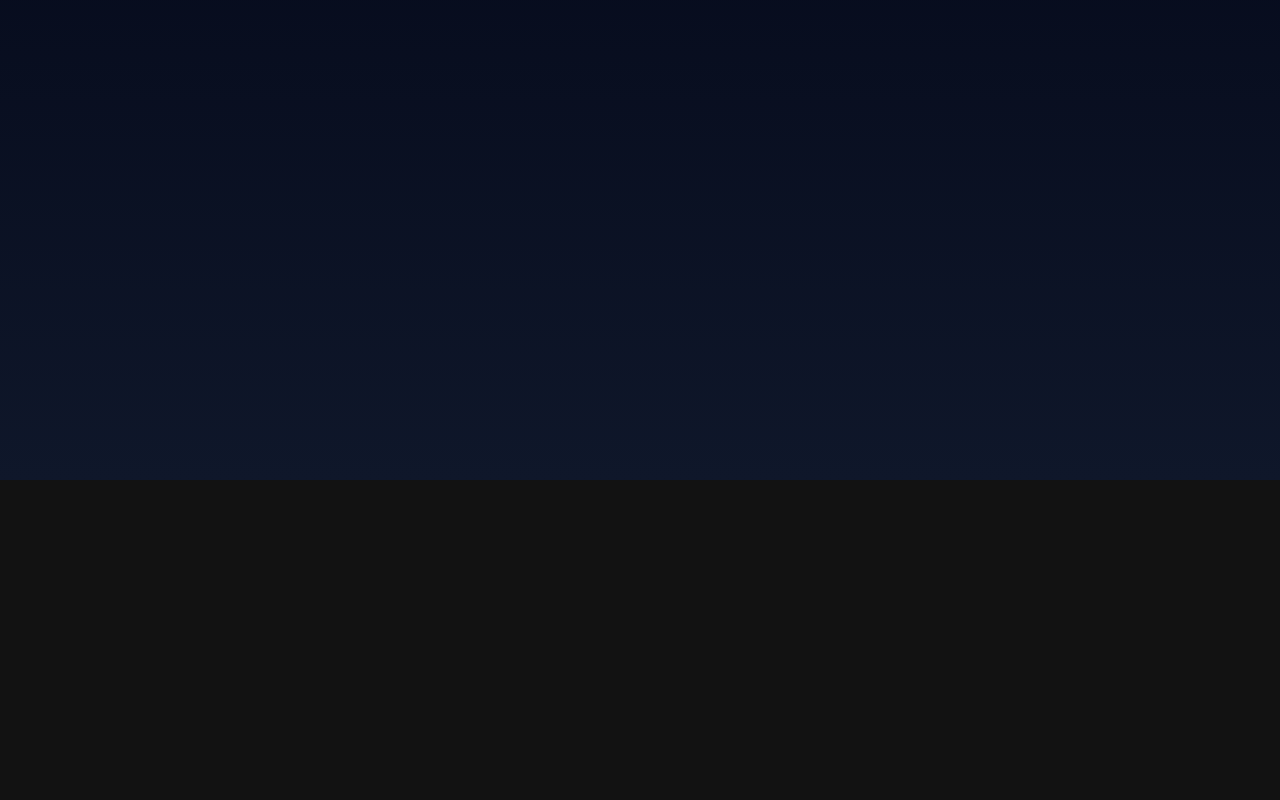
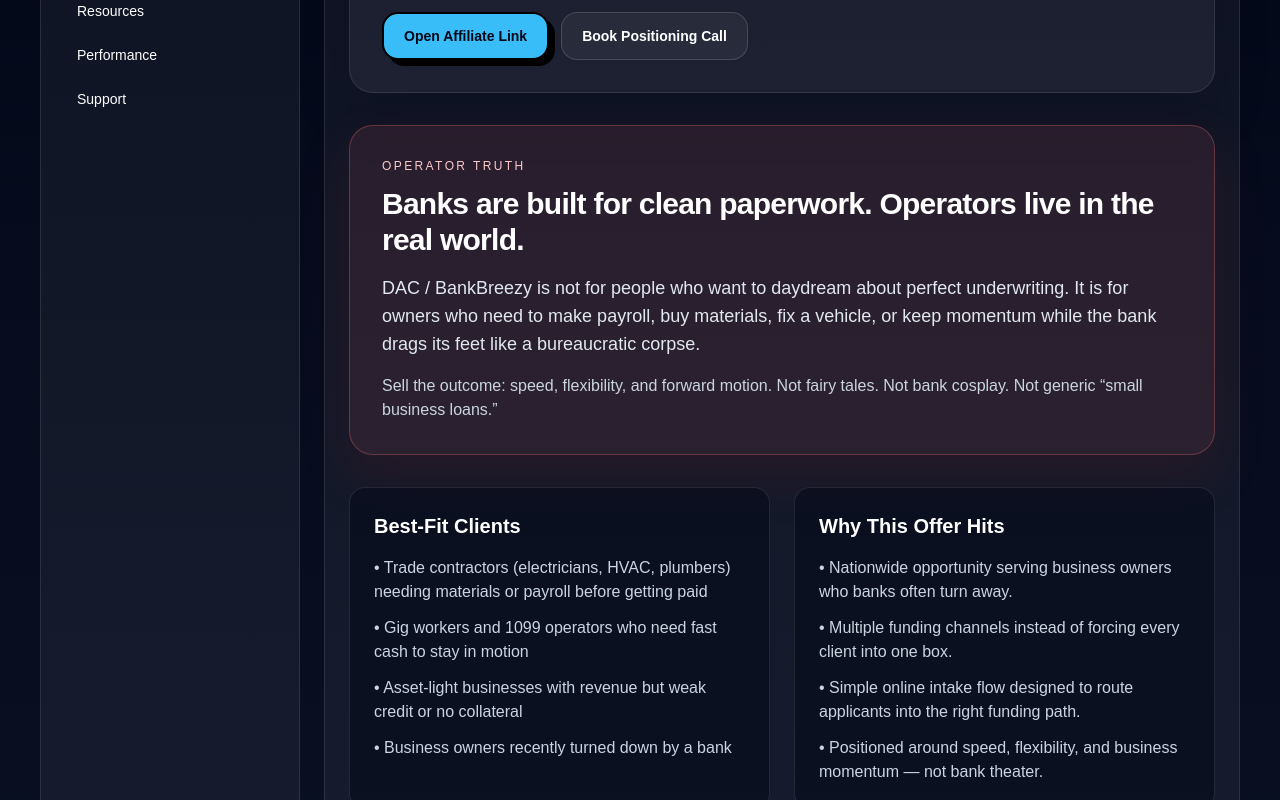
Before and after one commit to JFeimster/partner-portal, a Next.js app: page /app/offers_v2/dac-lethal in a window 1280 px wide. Before the commit this address had no page. Shown: the part 320-1120 px from the top of the page. Before the commit the page ends 800 px from the top, so only its background shows below. Built offline with nearby package versions, Linux system fonts and the light colour scheme.

Commit message:
Add lethal DAC offer page v3

```diff
--- /dev/null
+++ b/app/app/offers_v2/dac-lethal/page.tsx
@@ -0,0 +1,44 @@
+import { AppShell } from '@/components/layout/app-shell';
+import { OfferHero } from '@/components/offers/offer-hero';
+import { DacPositioningManifesto } from '@/components/offers/dac-positioning-manifesto';
+import { DacAvatars } from '@/components/offers/dac-avatars';
+import { DacProofPoints } from '@/components/offers/dac-proof-points';
+import { DacBuckets } from '@/components/offers/dac-buckets';
+import { OfferTalkTracks } from '@/components/offers/offer-talk-tracks';
+import { OfferObjections } from '@/components/offers/offer-objections';
+import { DacWhatNotToSay } from '@/components/offers/dac-what-not-to-say';
+
+export default function DacLethalPage() {
+  return (
+    <AppShell>
+      <OfferHero
+        category="Core Offer"
+        name="DAC / BankBreezy — Fast Capital for Operators"
+        description="When banks stall, operators move. This is capital designed for reality — not paperwork perfection."
+        affiliateLink="https://www.distilledfunding.com/partners"
+      />
+
+      <div className="mt-8">
+        <DacPositioningManifesto />
+      </div>
+
+      <div className="mt-8 grid gap-6 lg:grid-cols-2">
+        <DacAvatars />
+        <DacProofPoints />
+      </div>
+
+      <div className="mt-8">
+        <DacBuckets />
+      </div>
+
+      <div className="mt-8 grid gap-6 lg:grid-cols-2">
+        <OfferTalkTracks />
+        <DacWhatNotToSay />
+      </div>
+
+      <div className="mt-8">
+        <OfferObjections />
+      </div>
+    </AppShell>
+  );
+}
```
